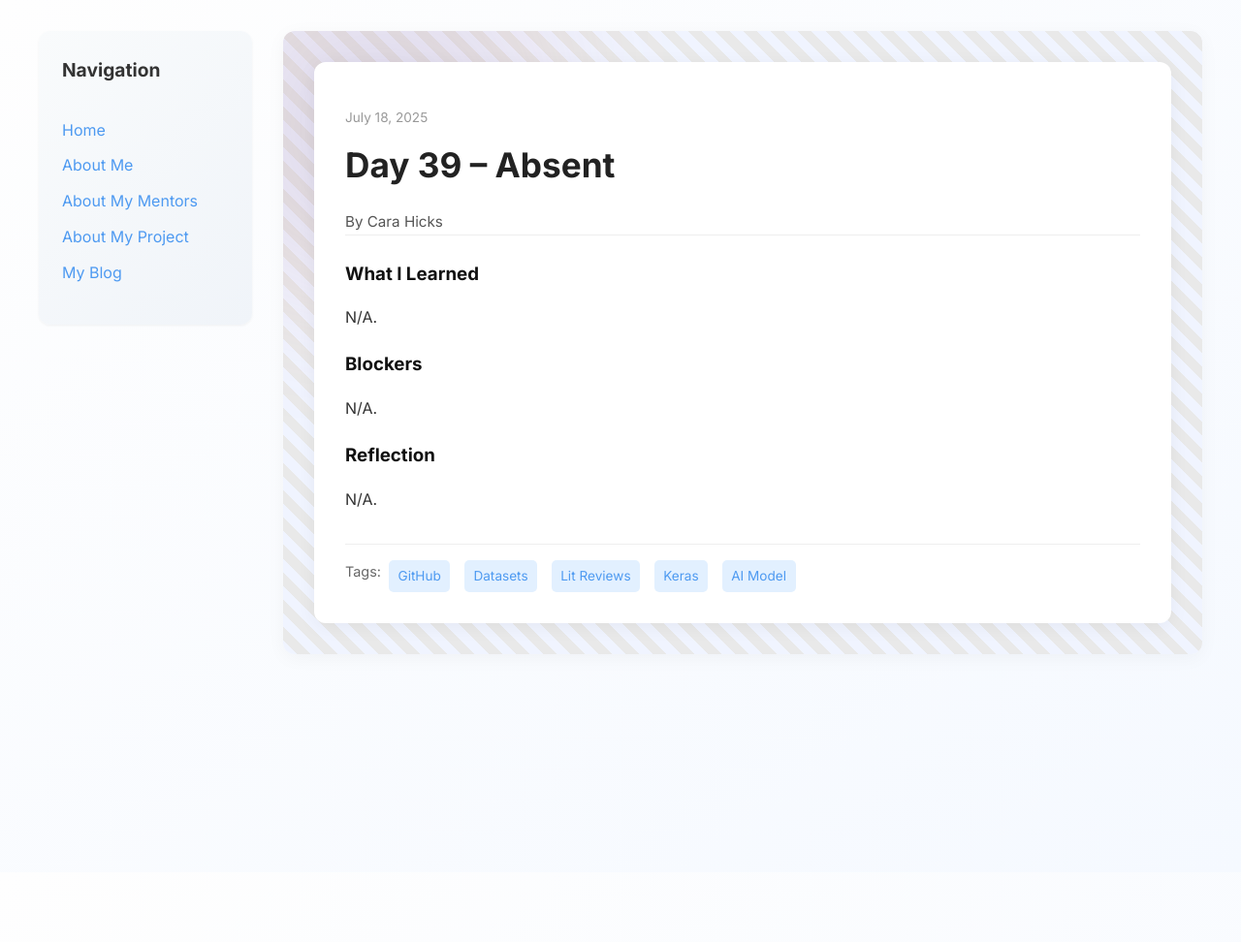
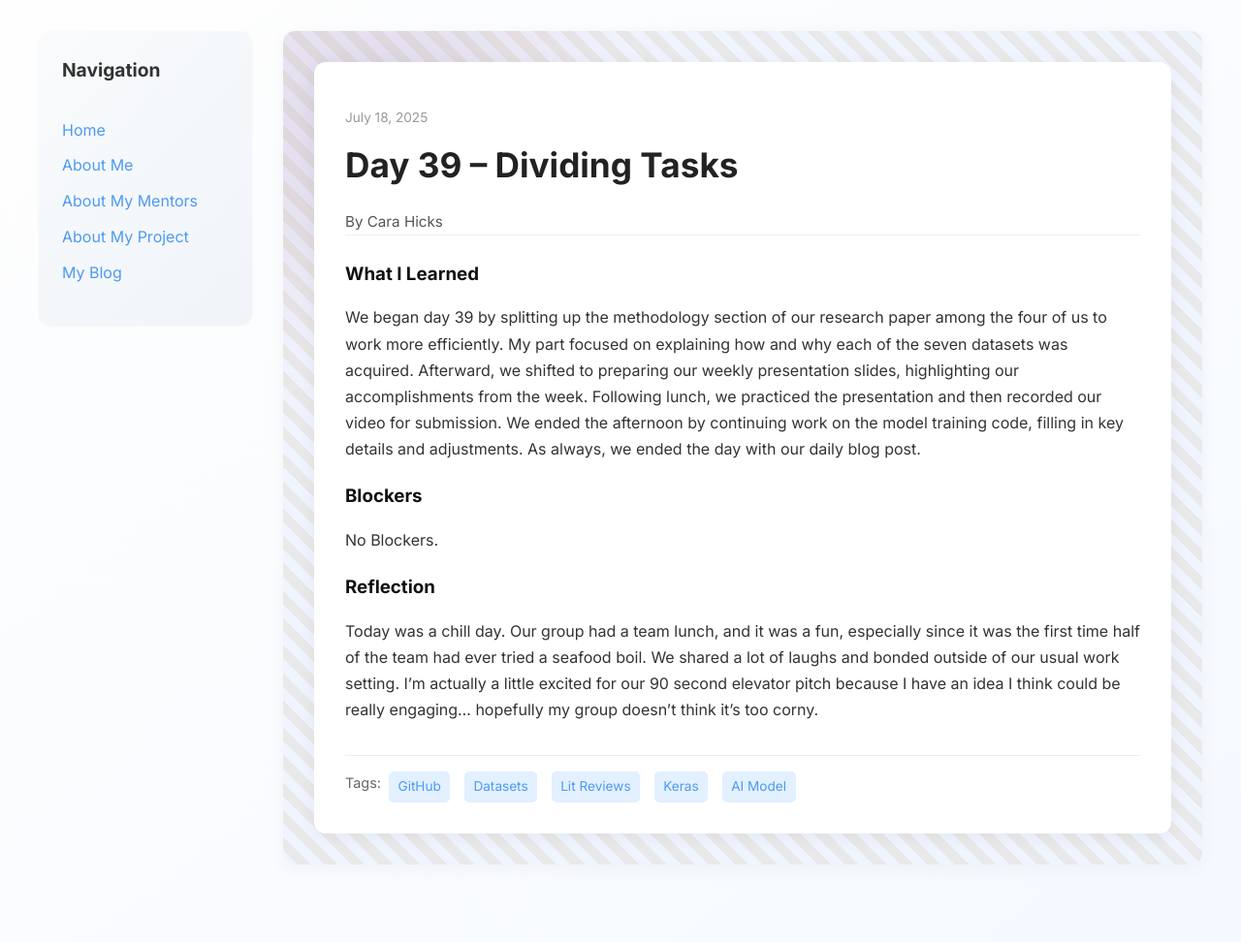
Before and after one commit to 4Carah/4Carah.github.io, a Jekyll site: the page built from _posts/2025-07-18-day-39.md, in a window 1280 px wide. Shown: the whole page at 97% size. Built offline with Jekyll 4.4.1, drawn with Linux system fonts in a browser that asks for light colours; before the commit the page ends 900 px from its top, so only the background shows below that.

Commit message:
Update 2025-07-18-day-39.md

```diff
--- a/_posts/2025-07-18-day-39.md
+++ b/_posts/2025-07-18-day-39.md
@@ -1,17 +1,17 @@
 ---
 layout: post
-title: "Day 39 – Absent "
+title: "Day 39 – Dividing Tasks "
 date: 2025-07-18
 author: Cara Hicks
 permalink: /day39.html
 tags: ["GitHub", "Datasets", "Lit Reviews","Keras", "AI Model"]
 
 what_i_learned: |
-    N/A.
+    We began day 39 by splitting up the methodology section of our research paper among the four of us to work more efficiently. My part focused on explaining how and why each of the seven datasets was acquired. Afterward, we shifted to preparing our weekly presentation slides, highlighting our accomplishments from the week. Following lunch, we practiced the presentation and then recorded our video for submission. We ended the afternoon by continuing work on the model training code, filling in key details and adjustments. As always, we ended the day with our daily blog post.
 
 blockers: |
-    N/A.
+    No Blockers.
 
 reflection: |
-    N/A.
+    Today was a chill day. Our group had a team lunch, and it was a fun, especially since it was the first time half of the team had ever tried a seafood boil. We shared a lot of laughs and bonded outside of our usual work setting. I’m actually a little excited for our 90 second elevator pitch because I have an idea I think could be really engaging… hopefully my group doesn’t think it’s too corny.
 ---
```
